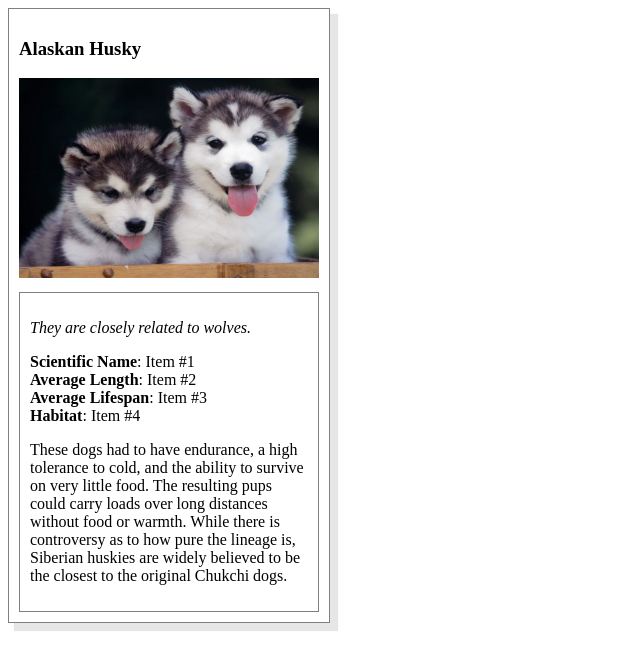
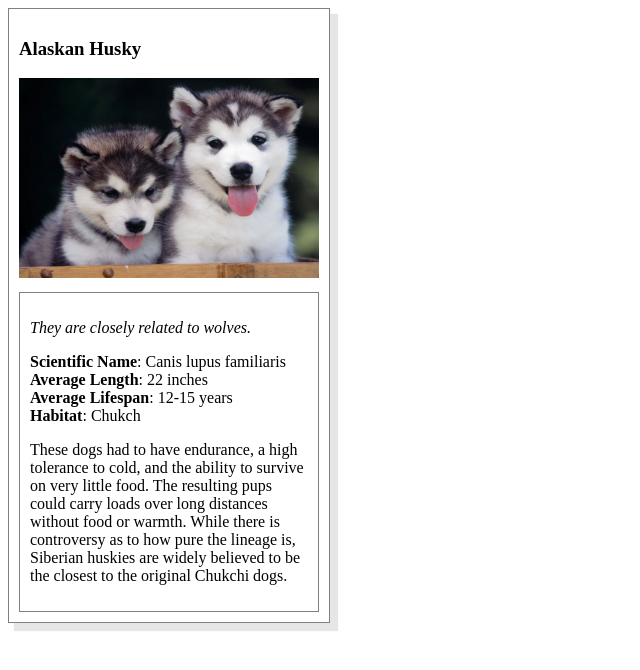
Before and after one commit to AishwaryaSolanki/ReskillingIndia2018, a plain HTML site: page Animal Card/card.html in a window 1280 px wide. Shown: the whole page, without its empty margins (0-640 px from the left). Drawn offline with Linux system fonts and the light colour scheme.

Commit message:
Update card.html

```diff
--- a/Animal Card/card.html
+++ b/Animal Card/card.html
@@ -16,10 +16,10 @@
 			<p><em>They are closely related to wolves.</em></p>
 			<ul>
 				<!-- your favorite animal's list items go here -->
-				<li><span class="list-item">Scientific Name</span>: Item #1</li>
-				<li><span class="list-item">Average Length</span>: Item #2</li>
-				<li><span class="list-item">Average Lifespan</span>: Item #3</li>
-				<li><span class="list-item">Habitat</span>: Item #4</li>
+				<li><span class="list-item">Scientific Name</span>: Canis lupus familiaris</li>
+				<li><span class="list-item">Average Length</span>: 22 inches</li>
+				<li><span class="list-item">Average Lifespan</span>: 12-15 years</li>
+				<li><span class="list-item">Habitat</span>: Chukch</li>
 			</ul>
 			<!-- your favorite animal's description goes here -->
 			<p>These dogs had to have endurance, a high tolerance to cold, and the ability to survive on very little food. The resulting pups could carry loads over long distances without food or warmth. While there is controversy as to how pure the lineage is, Siberian huskies are widely believed to be the closest to the original Chukchi dogs.</p>
```
